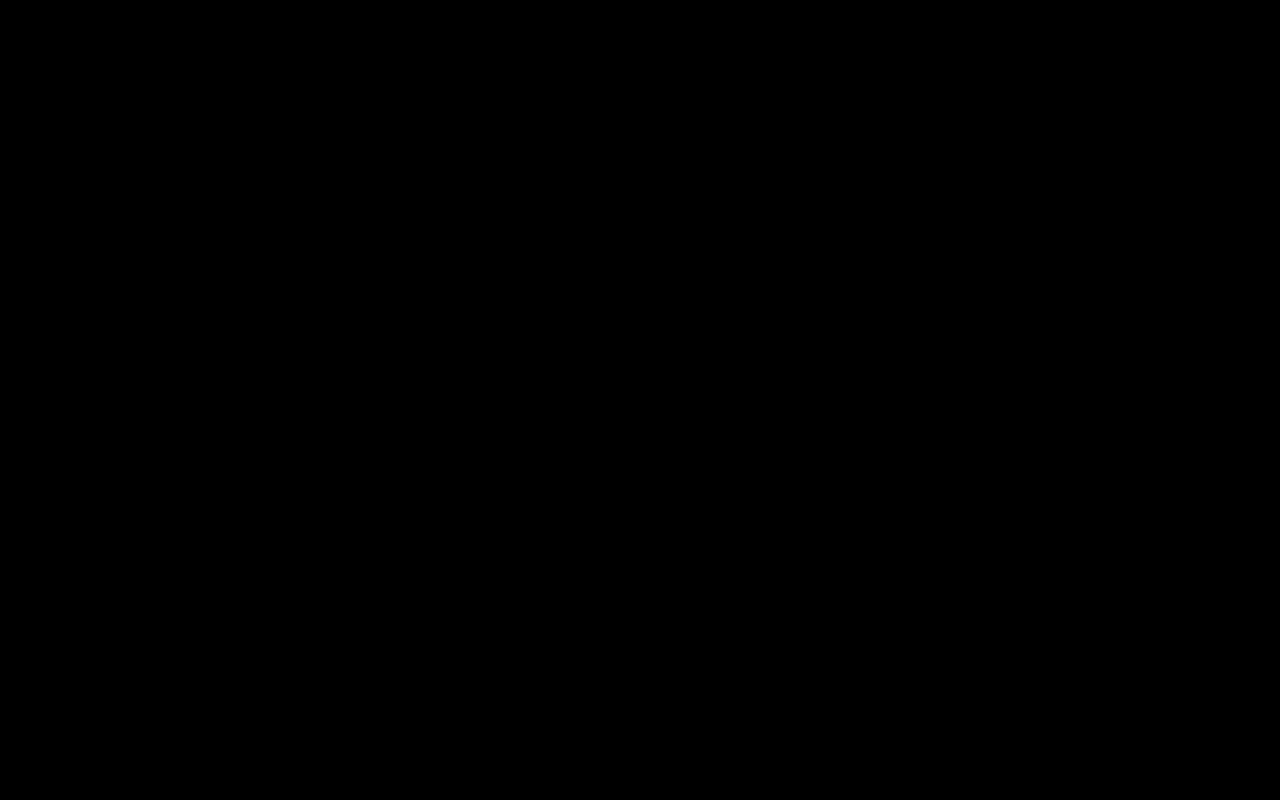
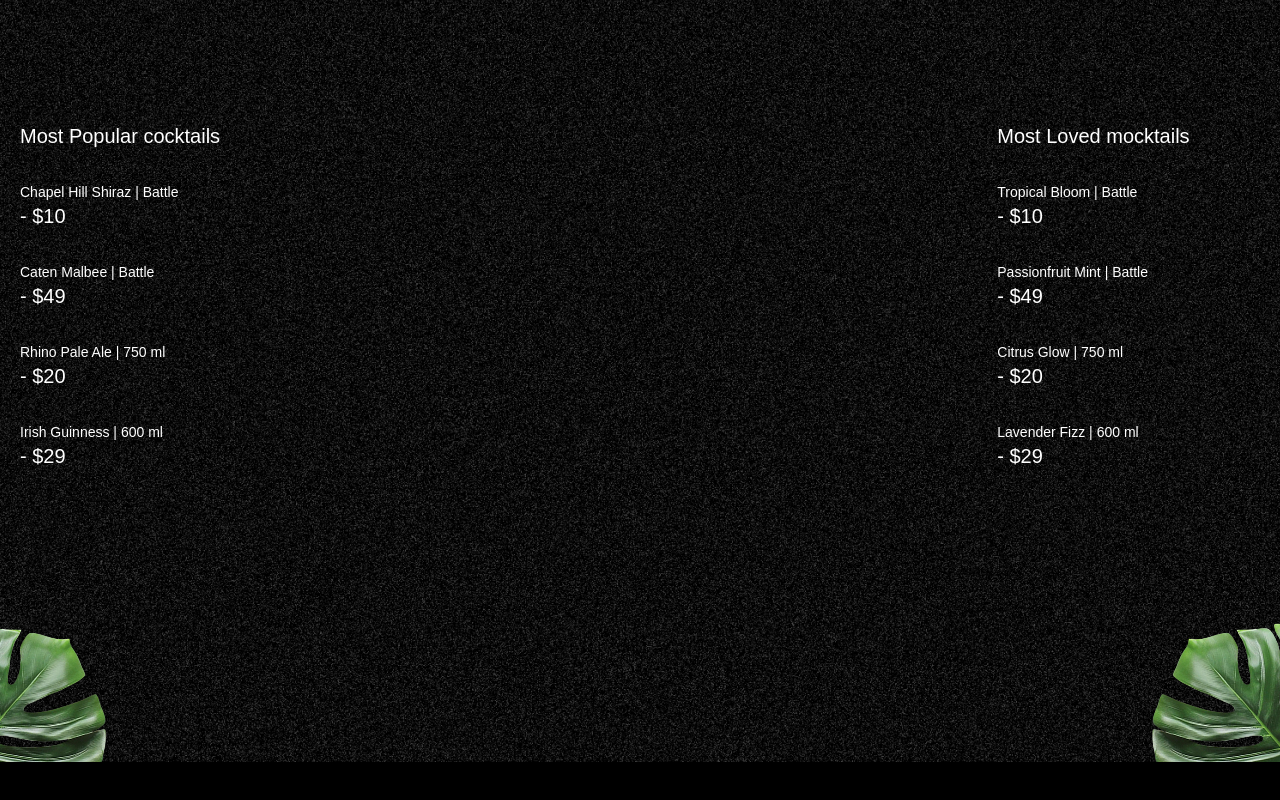
Before and after one commit to shahbaz-kamal/gsap-mojito, a React (Vite) app: page / in a window 1280 px wide. Shown: the part 838-1638 px from the top of the page. Before the commit the page ends 1600 px from the top, so only its background shows below. Built offline with nearby package versions, Linux system fonts and the light colour scheme; a web font is replaced by a local one.

Commit message:
implement cocktail section

```diff
--- a/src/App.tsx
+++ b/src/App.tsx
@@ -4,6 +4,7 @@
 import Hero from "./components/Hero";
 import { ScrollTrigger } from "gsap/ScrollTrigger";
 import { SplitText } from "gsap/SplitText";
+import Cocktail from "./components/Cocktail";
 
 // scrollTriger will alow us to animate while scrolling and split text will help us to break text into individual word or characters for detailing
 
@@ -15,6 +16,9 @@
       <section>
         <Hero></Hero>
       </section>
+      <section>
+        <Cocktail></Cocktail>
+      </section>
       <div className="h-[100vh] bg-black"></div>
     </main>
   );
--- /dev/null
+++ b/src/components/Cocktail.tsx
@@ -0,0 +1,59 @@
+import { useGSAP } from "@gsap/react";
+import { cocktailLists, mockTailLists } from "../constants";
+import gsap from "gsap";
+
+const Cocktail = () => {
+  useGSAP(() => {
+    const parallaxTimeline = gsap.timeline({
+      scrollTrigger: {
+        trigger: "#cocktails",
+        start: "top 30%",
+        end: "bottom 80%",
+        scrub: true,
+      },
+    });
+    parallaxTimeline
+      .from("#c-left-leaf", { x: -100, y: 100 }, 0)
+      .from("#c-right-leaf", { x: 100, y: 100 }, 0);
+  }, []);
+  return (
+    <section id="cocktails" className="noisy">
+      <img src="/images/cocktail-left-leaf.png" alt="" id="c-left-leaf" />
+      <img src="/images/cocktail-right-leaf.png" alt="" id="c-right-leaf" />
+      <div className="list">
+        <div className="popular">
+          <h2>Most Popular cocktails</h2>
+          <ul>
+            {cocktailLists.map((drink) => (
+              <li key={drink.name}>
+                <div className="md:me-28">
+                  <p>
+                    {drink.name} | {drink.detail}
+                  </p>
+                  <span>- {drink.price}</span>
+                </div>
+              </li>
+            ))}
+          </ul>
+        </div>
+        <div className="loved">
+          <h2>Most Loved mocktails</h2>
+          <ul>
+            {mockTailLists.map((drink) => (
+              <li key={drink.name}>
+                <div className="md:me-28">
+                  <p>
+                    {drink.name} | {drink.detail}
+                  </p>
+                  <span>- {drink.price}</span>
+                </div>
+              </li>
+            ))}
+          </ul>
+        </div>
+      </div>
+    </section>
+  );
+};
+
+export default Cocktail;
```
